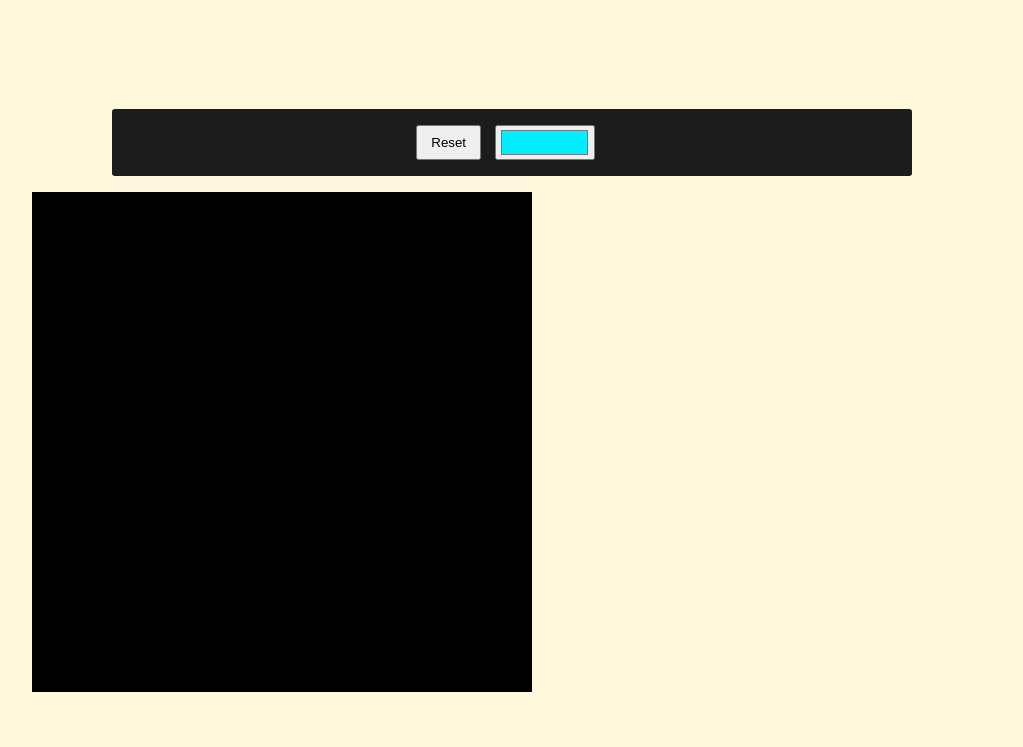
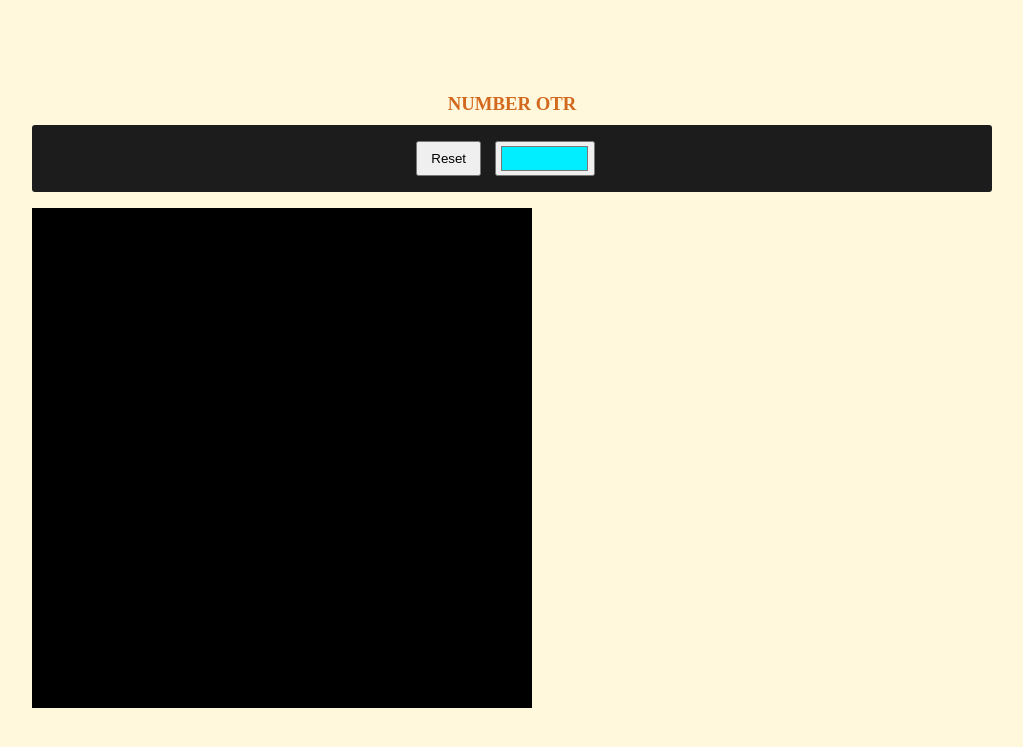
Before and after one commit to dam1ani/Number_guesser, a Flask app: page / in a window 1280 px wide. Shown: the top 747 px of the page, without its empty margins (128-1151 px from the left). Run offline with Flask 2, Linux system fonts and the light colour scheme.

Commit message:
first-commit

```diff
--- a/static/style.css
+++ b/static/style.css
@@ -30,7 +30,7 @@ body{
 
 .navbar, .container{
     background-color: rgb(28, 28, 29);
-    width: 800px;
+    /* width: 800px; */
     border-radius: 3px;
 }
 .navbar{
@@ -62,3 +62,9 @@ body{
 .pixel{
     background-color: rgb(0, 0, 0);
 }
+
+.main-title{
+    text-align: center;
+    color: chocolate;
+    padding-bottom: 10px;
+}
--- a/templates/index.html
+++ b/templates/index.html
@@ -8,6 +8,9 @@
     <title>Number-Guesser</title>
 </head>
 <body>
+
+    <div>
+        <h3 class="main-title">NUMBER OTR</h3>
         <div class="navbar">
             <button class="btn">Reset</button>
             <input type="color" value="#00eeff" class="color">
@@ -17,6 +20,7 @@
         </div>
         <h1 style="color:#00eeff"id="a" class="column">{{ prediction_text }}</h1>
         </div>
+    </div>
     <script src="../static/main.js"></script>
 </body>
 </html>
```
Lines whose indentation alone changed are shown as unchanged.
